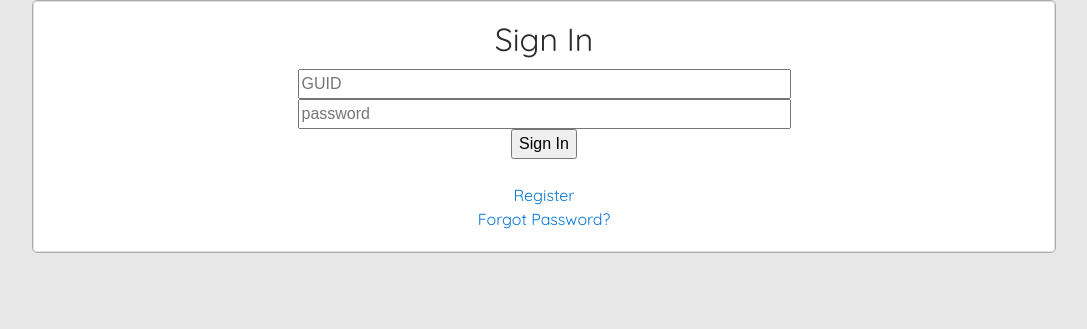
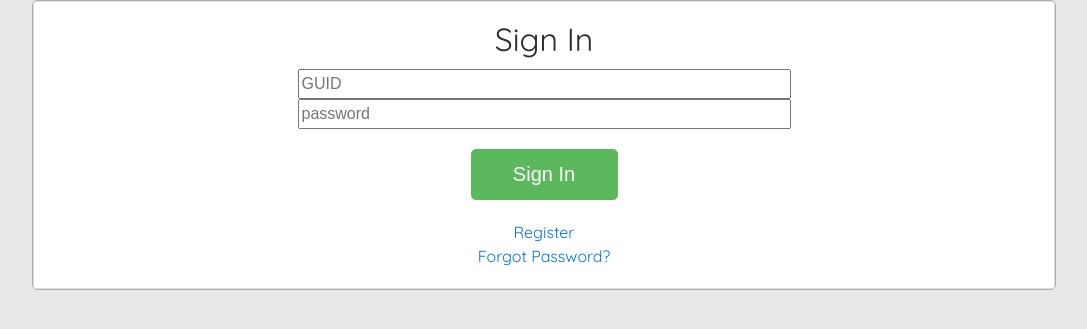
Before and after one commit to maksym1224/NucleusApplication, a Django app: page / in a window 1280 px wide. Shown: the part 84-413 px from the top of the page, without its empty margins (96-1183 px from the left). Run offline with Django 3.2, Linux system fonts and the light colour scheme; parts of the project's set-up code (start-up, migrations or seed data) failed here and were passed over; some libraries are stand-ins or nearby versions.

Commit message:
Slight formatting and functionality changes.

```diff
--- a/rango/forms.py
+++ b/rango/forms.py
@@ -31,9 +31,9 @@ class CustomUserChangeForm(UserChangeForm):
 
 
 class UserForm(forms.ModelForm):
-    username = forms.CharField(widget=forms.TextInput(attrs={'placeholder':'GUID'}))
-    password = forms.CharField(widget=forms.PasswordInput(attrs={'placeholder':'Password'}))
-    confirmPW = forms.CharField(widget=forms.PasswordInput(attrs={'placeholder':'Confirm Password'}))
+    username = forms.CharField(widget=forms.TextInput(attrs={'placeholder':'GUID'}), label="")
+    password = forms.CharField(widget=forms.PasswordInput(attrs={'placeholder':'Password'}), label="")
+    confirmPW = forms.CharField(widget=forms.PasswordInput(attrs={'placeholder':'Confirm Password'}), label="")
 
     class Meta:
         model = User
--- a/rango/views.py
+++ b/rango/views.py
@@ -75,7 +75,10 @@ def sign_in(request):
 		if user:
 			if user.is_active:
 				login(request, user)
-				return HttpResponseRedirect(reverse('all_students'))
+				if (staff(user)):	#if user is staff send them toall students page
+					return HttpResponseRedirect(reverse('all_students'))
+				else:
+					return HttpResponseRedirect(reverse('student'))
 			else:
 				return HttpResponse("Your account is disabled.")
 		else:
--- a/static/css/style.css
+++ b/static/css/style.css
@@ -36,3 +36,7 @@ button:focus {
   margin: 20px auto 20px auto;
   display: block;
 }
+.register_button{
+  margin: 20px auto 20px auto;
+  display: block;
+  width: 15%;
--- a/templates/nucleus/sign-in.html
+++ b/templates/nucleus/sign-in.html
@@ -19,9 +19,9 @@
 			<br/>
 			<input type="password" name="password" placeholder="password" size="50" />
 			<br />
-			<input type="submit" value="Sign In" />
+			<input type="submit" class="btn btn-success btn-lg register_button" value="Sign In" />
 		</form>
-		<br/><a href="{% url 'register' %}">Register</a><br/>
+		<a href="{% url 'register' %}">Register</a><br/>
 		<a href="{% url 'forgot_password' %}">Forgot Password?</a>
 
         </center>
```
Also changed, not shown: templates/nucleus/register.html (+6 -2 lines).
